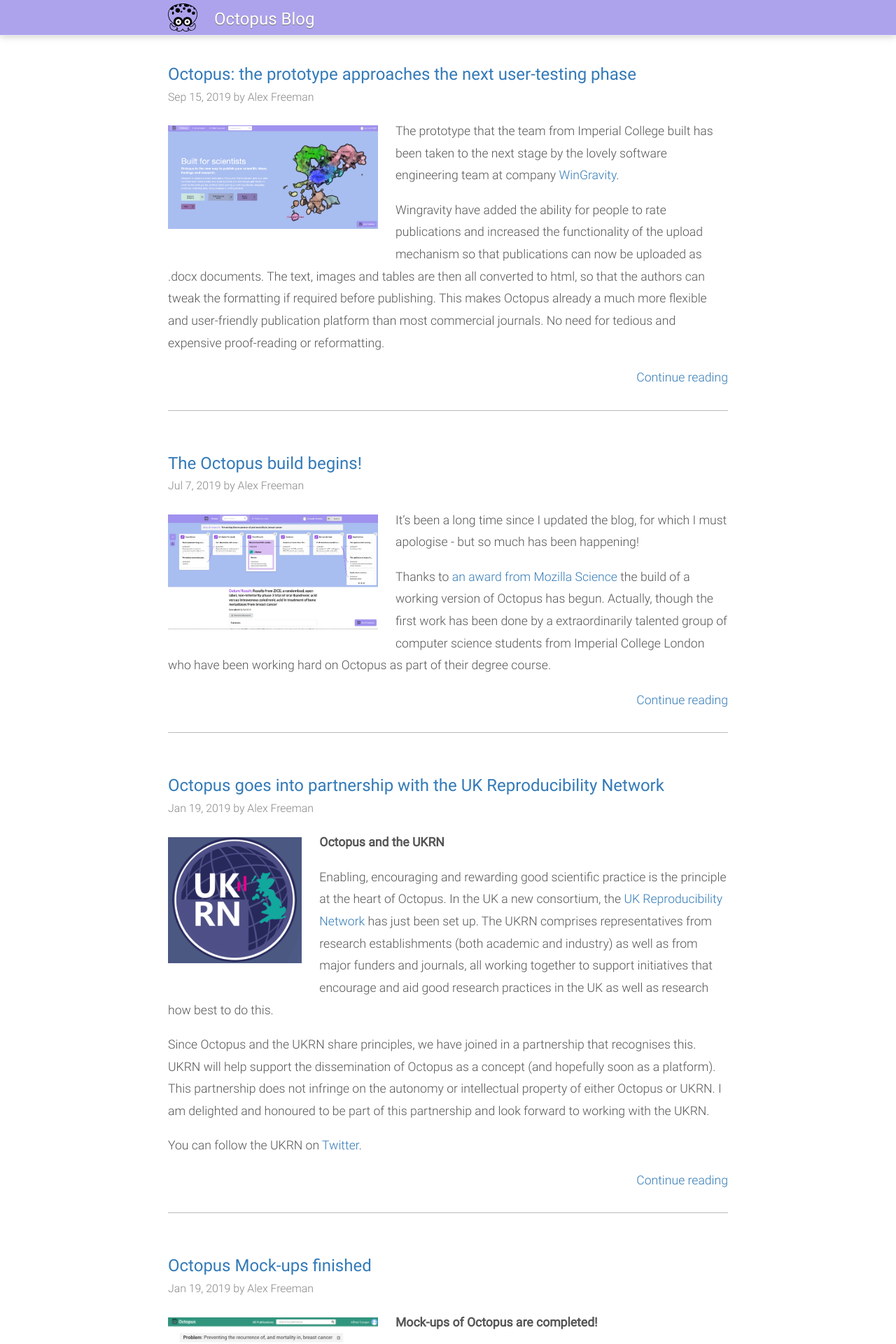
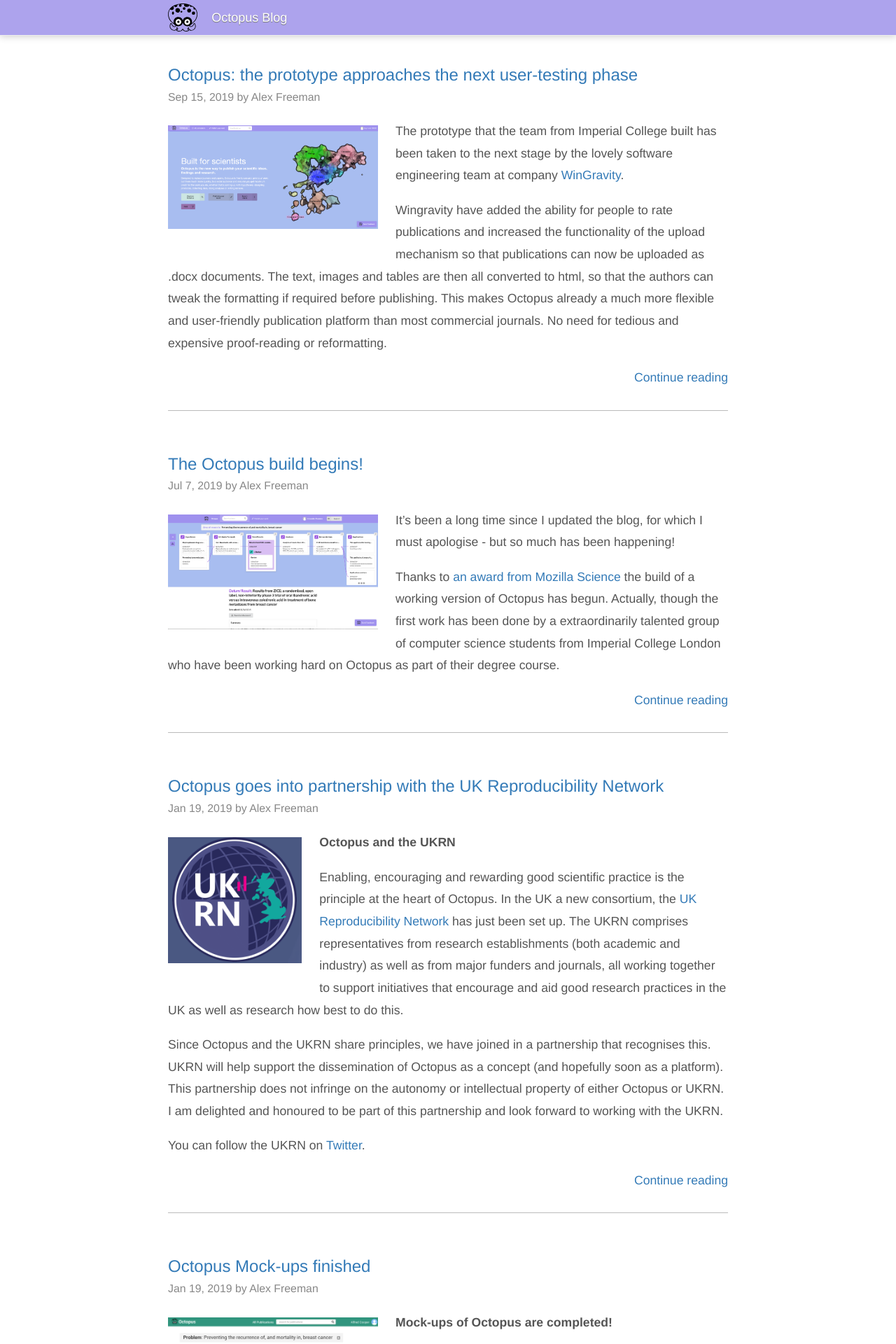
Before and after one commit to ScienceOctopus/ScienceOctopus.github.io, a Jekyll site: the page built from index.html, in a window 1280 px wide. Shown: the top 1920 px of the page at 70% size. Built offline with Jekyll 4.4.1, drawn with Linux system fonts in a browser that asks for light colours.

Commit message:
More consistent font style

```diff
--- a/_layouts/default.html
+++ b/_layouts/default.html
@@ -10,8 +10,7 @@
     <div id="top">
       <div class="inner">
         <a href="{{ '/' | relative_url }}">
-          <img class="logo" src="/pub/octopus.svg" />
-          <span class="branding">Octopus Blog</span>
+          <img class="logo" src="/pub/octopus.svg" /><span class="branding">Octopus Blog</span>
         </a>
       </div>
     </div>
--- a/pub/style.css
+++ b/pub/style.css
@@ -1,5 +1,5 @@
 html { position: relative; min-height: 100%; }
-body { color: #555; background-color: #fff; font-family: Roboto, Helvetica, Arial, sans-serif; font-weight: 300; font-size:16px; margin:0;}
+body { color: #555; background-color: #fff; font-family: "Helvetica Neue", Roboto, Arial, sans-serif; font-weight: 300; font-size:16px; margin:0;}
 
 a { color: #337ab7; text-decoration: none; transition: color 0.2s }
 a:hover { color: #23527c; text-decoration: underline; }
@@ -12,7 +12,7 @@
 #top h1 {margin: 0}
 #top, #top a, #top .branding {color: #fff; text-shadow: 0 1px 1px #777;}
 #top .logo { height: 40px; padding-right: 20px; }
-#top .branding { font-size: 24px; font-weight: 400; top: -10px; position: relative;}
+#top .branding { font-size: 18px; font-weight: 400; top: -14px; position: relative;}
 
 .inner {max-width:800px; margin:0 auto; padding: 0 10px;}
 #mainContent .inner {margin-top: 30px;line-height:1.8em;font-size:1.1em}
```
